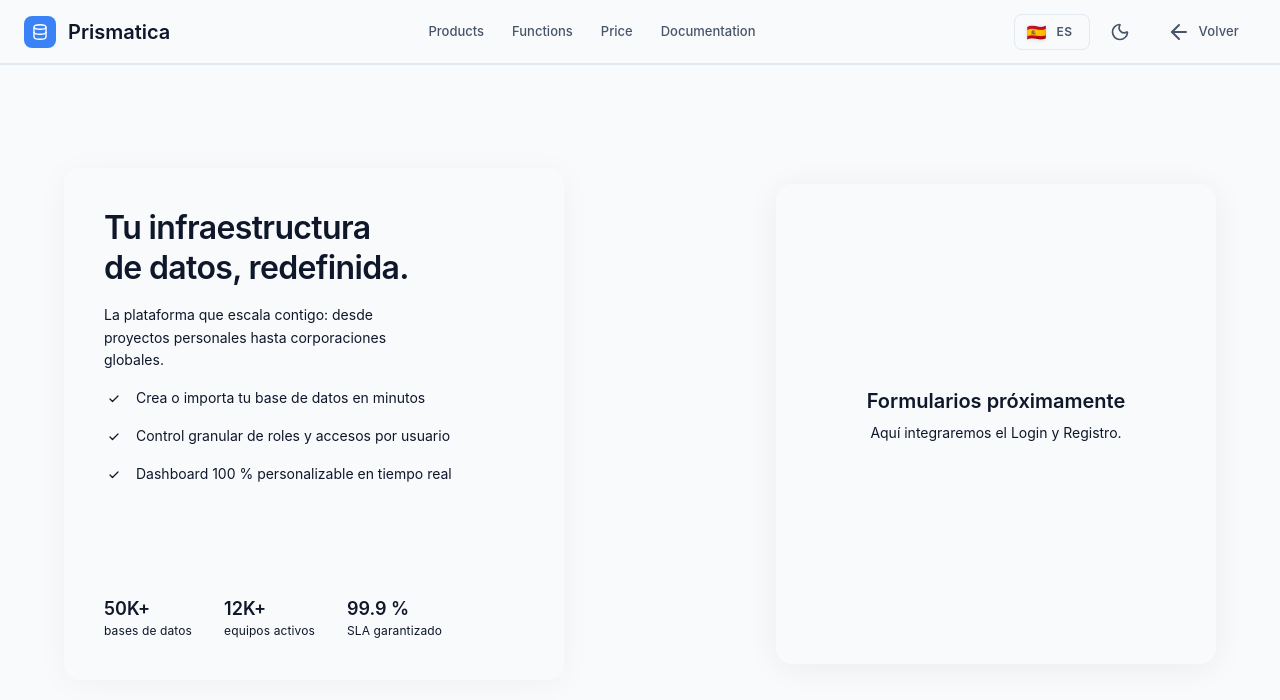
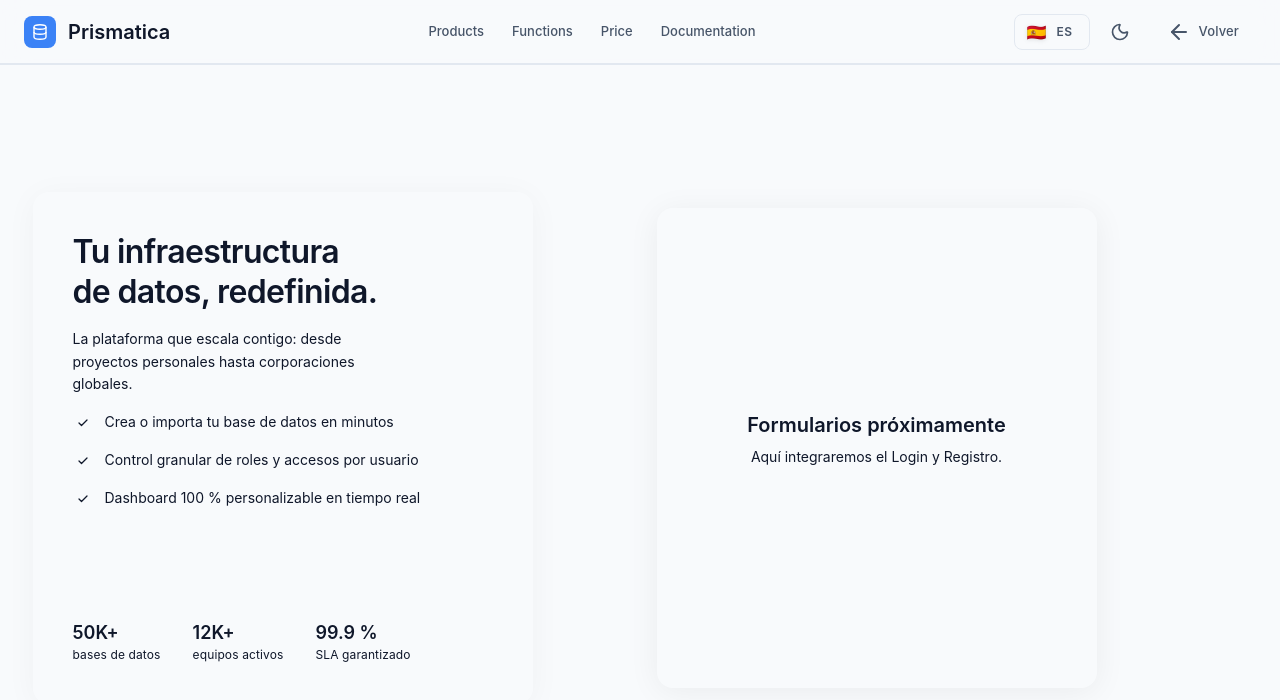
Before and after one commit to Univers42/transcendance, a React (Vite) app in the folder apps/frontend/: page /auth in a window 1280 px wide. Shown: the top 700 px of the page. Built offline with nearby package versions, Linux system fonts and the light colour scheme.

Commit message:
feat(auth-page): Aply split layout in components

```diff
--- a/apps/frontend/src/components/ui/split-layout/SplitLayout.tsx
+++ b/apps/frontend/src/components/ui/split-layout/SplitLayout.tsx
@@ -19,49 +19,20 @@ export function SplitLayout({
   id,
 }: SplitLayoutProps): JSX.Element {
 
-  const isSplit = variant === 'split';
-
   return (
     <div
       id={id}
       className={`split-layout split-layout--${variant} ${className}`.trim()}
-      style={{
-        maxWidth,
-        width: '100%',
-        margin: '0 auto',
-        display: 'flex',
-        // Si es split usa fila, si es centrado usa columna
-        flexDirection: isSplit ? 'row' : 'column',
-        flexWrap: 'wrap',
-        alignItems: 'center',
-        justifyContent: isSplit ? 'space-between' : 'center',
-        gap: '3rem',
-      }}
+      style={{ maxWidth }}
     >
       {/* ── LADO IZQUIERDO ── */}
-      <div
-        className="split-layout__left"
-        style={{
-          flex: isSplit ? '1 1 400px' : '1 1 auto',
-          width: isSplit ? 'auto' : '100%',
-          display: 'flex',
-          flexDirection: 'column'
-        }}
-      >
+      <div className="split-layout__left">
         {leftContent}
       </div>
 
       {/* ── LADO DERECHO (Solo se renderiza si existe) ── */}
       {rightContent && (
-        <div
-          className="split-layout__right"
-          style={{
-            flex: isSplit ? '1 1 400px' : '1 1 auto',
-            width: isSplit ? 'auto' : '100%',
-            display: 'flex',
-            justifyContent: isSplit ? 'flex-end' : 'center'
-          }}
-        >
+        <div className="split-layout__right">
           {rightContent}
         </div>
       )}
--- a/apps/frontend/src/pages/authpage/AuthPage.tsx
+++ b/apps/frontend/src/pages/authpage/AuthPage.tsx
@@ -4,7 +4,7 @@
  * Reuses Navbar for consistency and SplitLayout for the two-column structure.
  * * @author serjimen
  * @date 2026-03-03
- * @version 1.3.0
+ * @version 1.3.1
  */
 
 import type { JSX } from 'react';
@@ -84,7 +84,7 @@ export function AuthPage({
   onLanguageChange
 }: AuthPageProps): JSX.Element {
   return (
-    <div className="auth-page">
+    <div className="app" aria-hidden="false">
       {/* ── TOP NAVIGATION BAR ── */}
       <header className="app__header">
         <Navbar
@@ -99,19 +99,22 @@ export function AuthPage({
       </header>
 
       {/* ── MAIN CONTENT AREA ── */}
-      <main
-        className="auth-page__main"
+      <main className="app__main" id="main-content">
+        <div className="container">
+
+          {/* 🔥 ENVOLTORIO DE CENTRADO (Igual que HeroSection) 🔥 */}
+          <section
             style={{
               minHeight: '100vh',
               display: 'flex',
               alignItems: 'center',
-          paddingTop: '6rem', // Compensa la cabecera fija
+              paddingTop: '6rem',
               paddingBottom: '3rem'
             }}
           >
             <SplitLayout
               variant="split"
-          maxWidth="1200px"
+              maxWidth="1200px" // Ajustado para que coincida milimétricamente con el Hero
               leftContent={<InfoPanel />}
               rightContent={
                 <div className="auth-page__form-card">
@@ -126,6 +129,9 @@ export function AuthPage({
                 </div>
               }
             />
+          </section>
+
+        </div>
       </main>
     </div>
   );
--- a/apps/frontend/src/styles/base/_reset.scss
+++ b/apps/frontend/src/styles/base/_reset.scss
@@ -17,6 +17,7 @@ html {
   -webkit-text-size-adjust: 100%;
   -webkit-font-smoothing: antialiased;
   -moz-osx-font-smoothing: grayscale;
+  scrollbar-gutter: stable;
 }
 
 body {
@@ -25,6 +26,7 @@ body {
   line-height: $leading-relaxed;
   color: $text-primary;
   background: $bg-primary;
+  overflow-y: scroll;
 
   @include theme('dark') {
     color: $dark-text-primary;
--- a/apps/frontend/src/styles/components/_auth-page.scss
+++ b/apps/frontend/src/styles/components/_auth-page.scss
@@ -2,37 +2,13 @@
  * @file _auth-page.scss
  * @description Styles for AuthPage component
  * Aligned with main.scss design system
+ * Uses same structure as app layout for consistency
  */
 
 @use '../abstracts' as *;
 
 /* ─────────────────────────────────────────────────────────────────────────── */
-/* AUTH PAGE LAYOUT */
-/* ─────────────────────────────────────────────────────────────────────────── */
-
-.auth-page {
-  display: flex;
-  flex-direction: column;
-  min-height: 100vh;
-  background-color: var(--bg-primary);
-  transition: background-color 200ms ease;
-}
-
-.auth-page__main {
-  flex: 1;
-  display: flex;
-  align-items: center;
-  justify-content: center;
-  padding: $space-16 $space-6 $space-8 $space-6;  // 4rem 1.5rem 2rem 1.5rem (consistent with header height)
-  gap: 2rem;
-  max-width: 1200px;
-  margin: 0 auto;
-  width: 100%;
-  flex-wrap: wrap;
-}
-
-/* ─────────────────────────────────────────────────────────────────────────── */
-/* INFO PANEL */
+/* INFO PANEL (Left content) */
 /* ─────────────────────────────────────────────────────────────────────────── */
 
 .auth-page__info-panel {
@@ -145,7 +121,7 @@
 }
 
 /* ─────────────────────────────────────────────────────────────────────────── */
-/* AUTH FORM CARD */
+/* FORM CARD (Right content) */
 /* ─────────────────────────────────────────────────────────────────────────── */
 
 .auth-page__form-card {
--- /dev/null
+++ b/apps/frontend/src/styles/components/_split-layout.scss
@@ -0,0 +1,76 @@
+/**
+ * @file _split-layout.scss
+ * @description Styles for SplitLayout component
+ * Responsive layout for two-column or centered layouts
+ */
+
+@use '../abstracts' as *;
+
+/* ─────────────────────────────────────────────────────────────────────────── */
+/* SPLIT LAYOUT CONTAINER */
+/* ─────────────────────────────────────────────────────────────────────────── */
+
+.split-layout {
+  display: flex;
+  width: 100%;
+  margin: 0 auto;
+  align-items: center;
+  gap: $space-12;
+
+  /* Split variant (two columns) */
+  &--split {
+    flex-direction: row;
+    flex-wrap: wrap;
+    justify-content: space-between;
+  }
+
+  /* Centered variant (single column, centered) */
+  &--centered {
+    flex-direction: column;
+    flex-wrap: wrap;
+    justify-content: center;
+  }
+
+  /* Minimal variant (minimal spacing) */
+  &--minimal {
+    flex-direction: row;
+    flex-wrap: wrap;
+    justify-content: space-between;
+    gap: $space-8;
+  }
+}
+
+/* ─────────────────────────────────────────────────────────────────────────── */
+/* SPLIT LAYOUT SECTIONS */
+/* ─────────────────────────────────────────────────────────────────────────── */
+
+.split-layout__left,
+.split-layout__right {
+  display: flex;
+  flex-direction: column;
+}
+
+/* Left section */
+.split-layout__left {
+  flex: 1 1 25rem; // 400px minimum
+
+  .split-layout--centered & {
+    width: 100%;
+    flex: 1 1 auto;
+  }
+}
+
+/* Right section */
+.split-layout__right {
+  flex: 1 1 25rem; // 400px minimum
+
+  .split-layout--split & {
+    justify-content: flex-end;
+  }
+
+  .split-layout--centered & {
+    width: 100%;
+    flex: 1 1 auto;
+    justify-content: center;
+  }
+}
--- a/apps/frontend/src/styles/main.scss
+++ b/apps/frontend/src/styles/main.scss
@@ -25,6 +25,7 @@
 @use 'components/live-badge';
 @use 'components/quickstart';
 @use 'components/sizing';
+@use 'components/split-layout';
 @use 'components/table';
 @use 'components/theme-toggle';
 
```
Also changed, not shown: apps/frontend/src/styles/main.css, 1 other file (tests, documents, lock files or other folders). Lines whose indentation alone changed are shown as unchanged.
